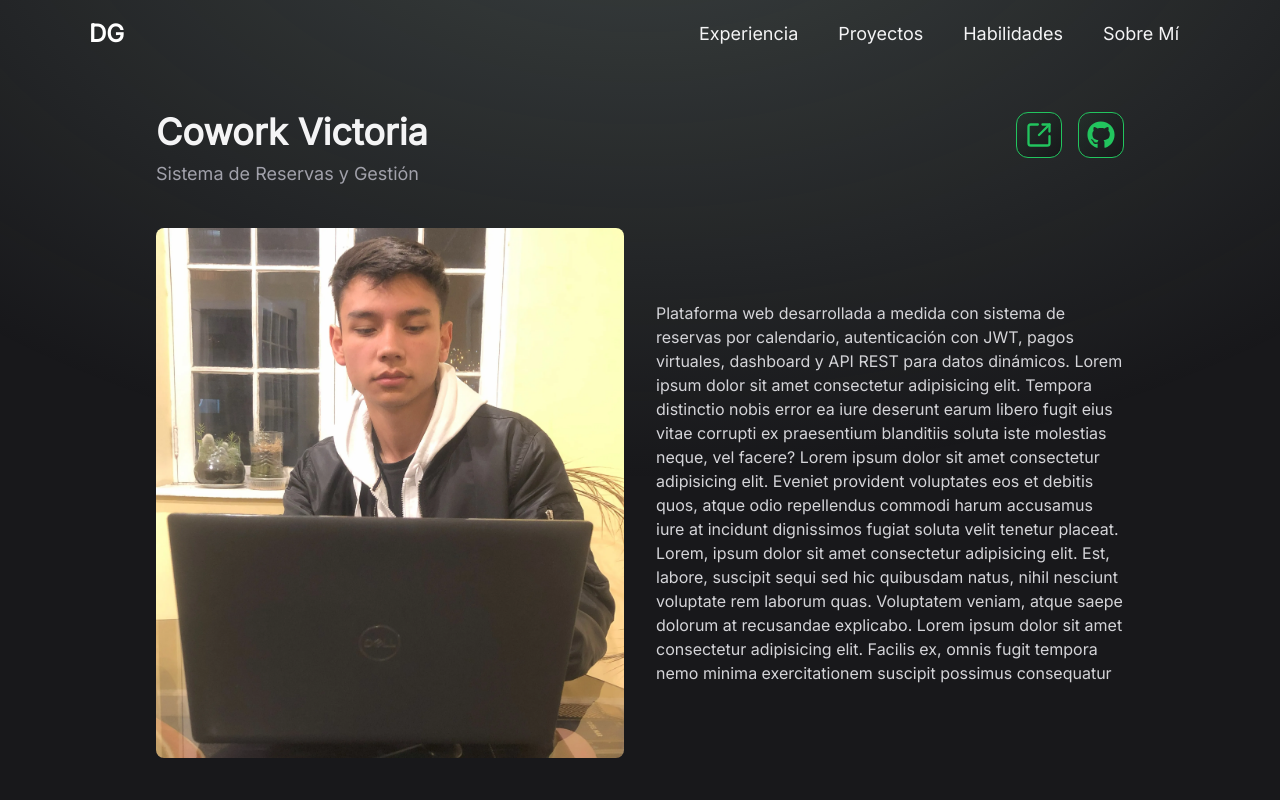
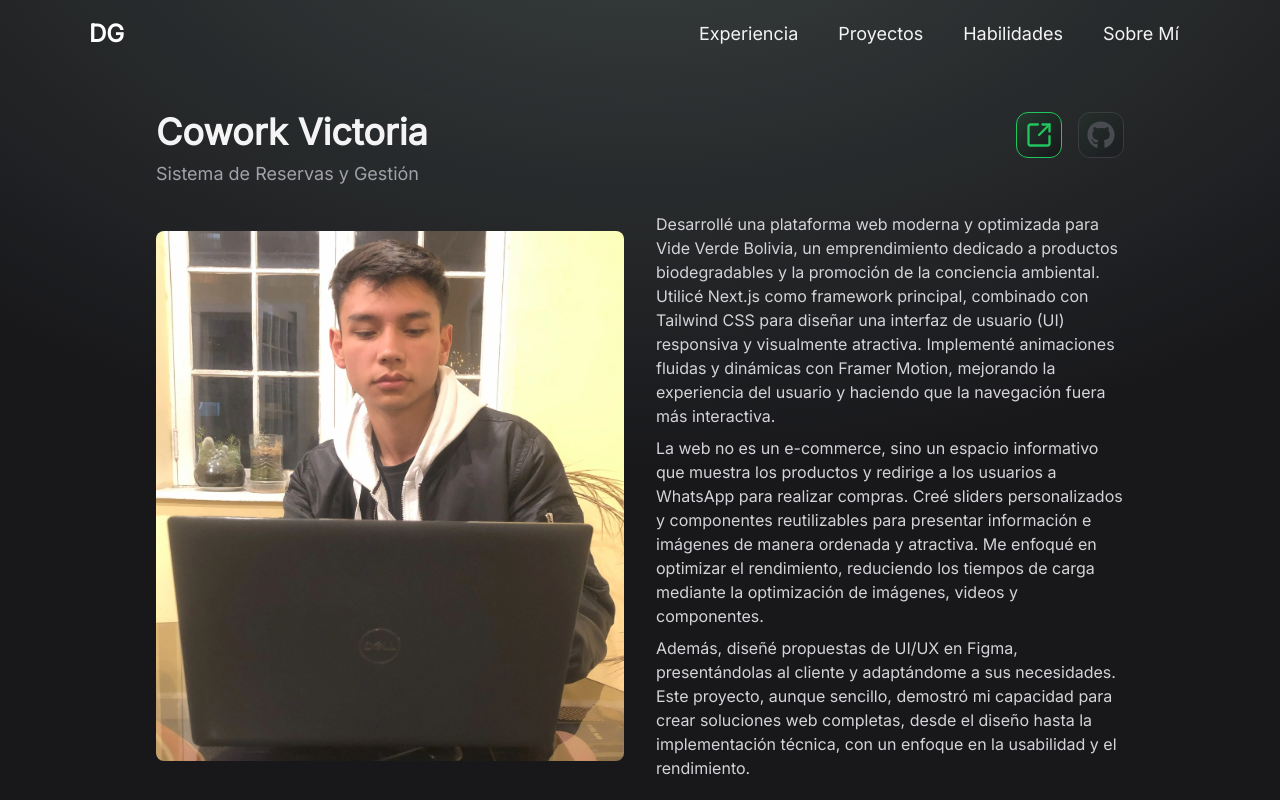
Before and after one commit to DilanGerber/portfolio-dilan, a Next.js app: page /projects/cowork-victoria in a window 1280 px wide. Shown: the top 800 px of the page. Built offline with nearby package versions, Linux system fonts and the light colour scheme.

Commit message:
termine la parte de projects por slug

```diff
--- a/src/app/projects/[slug]/page.jsx
+++ b/src/app/projects/[slug]/page.jsx
@@ -21,9 +21,9 @@ const projectsData = [
         "MongoDB",
         "Tailwind CSS",
       ],
-      link: "/",
+      link: "/projects/cowork-victoria",
       urlProject: "https://coworkvictoria.com/",
-      source: "https://github.com/DilanGerber/cowork-victoria",
+      source: false,
       project: "Sistema de Reservas y Gestión",
       fullTecnologies: [
         "React",
@@ -37,6 +37,11 @@ const projectsData = [
         "Nodemailer",
         "Cloudinary",
       ],
+      descriptionTags: [
+        "Desarrollé una plataforma web moderna y optimizada para Vide Verde Bolivia, un emprendimiento dedicado a productos biodegradables y la promoción de la conciencia ambiental. Utilicé Next.js como framework principal, combinado con Tailwind CSS para diseñar una interfaz de usuario (UI) responsiva y visualmente atractiva. Implementé animaciones fluidas y dinámicas con Framer Motion, mejorando la experiencia del usuario y haciendo que la navegación fuera más interactiva.",
+        "La web no es un e-commerce, sino un espacio informativo que muestra los productos y redirige a los usuarios a WhatsApp para realizar compras. Creé sliders personalizados y componentes reutilizables para presentar información e imágenes de manera ordenada y atractiva. Me enfoqué en optimizar el rendimiento, reduciendo los tiempos de carga mediante la optimización de imágenes, videos y componentes.",
+        "Además, diseñé propuestas de UI/UX en Figma, presentándolas al cliente y adaptándome a sus necesidades. Este proyecto, aunque sencillo, demostró mi capacidad para crear soluciones web completas, desde el diseño hasta la implementación técnica, con un enfoque en la usabilidad y el rendimiento."
+      ]
     },
     {
       id: 2,
@@ -51,10 +56,10 @@ const projectsData = [
         "Tailwind CSS",
         "Framer Motion"
       ],
-      link: "/",
+      link: "/projects/vida-verde",
       urlProject: "https://vida-verde-bolivia.vercel.app/",
-      source: "https://github.com/DilanGerber/vida-verde-bolivia",
-      project: "Sistema de Reservas y Gestión",
+      source: false,
+      project: "Web de Conciencia Ecológica y Productos Biodegradables",
       fullTecnologies: [
         "JavaScript",
         "React",
@@ -62,6 +67,11 @@ const projectsData = [
         "Tailwind CSS",
         "Framer Motion"
       ],
+      descriptionTags: [
+        "Creé un sistema automatizado de reservas que sustituyó procesos manuales, ofreciendo una solución profesional y escalable. Usé Next.js como framework principal y diseñé una interfaz moderna e intuitiva con Tailwind.",
+        "En el backend, desarrollé una API con Node.js y Express para gestionar reservas, autenticación, pagos y administración de oficinas, utilizando MongoDB como base de datos. La autenticación se realizó con Auth.js, permitiendo el registro e inicio de sesión mediante Google, Facebook (OAuth2) y credenciales propias. Los usuarios reciben un token JWT para asignar roles y gestionar permisos de forma segura.",
+        "El dashboard para administradores permite crear, modificar o eliminar oficinas (Cloudinary para imágenes), bloquear fechas, enviar correos automatizados o personalizados (NodeMailer) y visualizar métricas de uso."
+      ]
     },
     {
       id: 3,
@@ -78,22 +88,26 @@ const projectsData = [
         "MongoDB",
         "Tailwind CSS"
       ],
-      link: "/",
+      link: "/projects/room",
       urlProject: "https://room-project-frontend.onrender.com/",
       source: "https://github.com/RoomProyect/room_proyect-backend",
-      project: "Sistema de Reservas y Gestión",
+      project: "Plataforma de Venta de Apartamentos",
       fullTecnologies: [
+        "JavaScript",
         "React",
-        "Next.js",
         "Node.js",
         "Express",
         "MongoDB",
         "Tailwind CSS",
-        "Auth.js",
-        "JWT",
-        "Nodemailer",
-        "Cloudinary",
+        "Firebase",
+        "Redux",
+        "Cloudinary"
       ],
+      descriptionTags: [
+        "Desarrollé, en colaboración con un equipo de 7 personas, una aplicación web para la venta de departamentos. La plataforma permite a los usuarios explorar propiedades disponibles, crear cuentas (mediante registro manual o autenticación con Google), dejar comentarios y realizar compras de manera segura.",
+        "Mi rol fue especialmente relevante en el backend, donde implementé la lógica de negocio y la integración de una pasarela de pagos con Stripe.",
+        "La aplicación fue construida con tecnologías como ReactJS (frontend), Redux Toolkit para la gestión del estado, NodeJS y ExpressJS (backend), y MongoDB con Mongo Atlas para la base de datos y Firebase para la autentificación. Este proyecto me permitió desarrollar habilidades clave como trabajo en equipo, liderazgo y organización de tareas."
+      ]
     },
     {
       id: 4,
@@ -104,7 +118,7 @@ const projectsData = [
       tecnologies: [
         "Python"
       ],
-      link: "/",
+      link: "/projects/my-project",
       urlProject: "https://portfolio-dilan.vercel.app/",
       source: "https://github.com/DilanGerber/portfolio-dilan",
       project: "Sistema de Reservas y Gestión",
@@ -120,6 +134,11 @@ const projectsData = [
         "Nodemailer",
         "Cloudinary",
       ],
+      descriptionTags: [
+        "Creé un sistema automatizado de reservas que sustituyó procesos manuales, ofreciendo una solución profesional y escalable. Usé Next.js como framework principal y diseñé una interfaz moderna e intuitiva con Tailwind.",
+        "En el backend, desarrollé una API con Node.js y Express para gestionar reservas, autenticación, pagos y administración de oficinas, utilizando MongoDB como base de datos. La autenticación se realizó con Auth.js, permitiendo el registro e inicio de sesión mediante Google, Facebook (OAuth2) y credenciales propias. Los usuarios reciben un token JWT para asignar roles y gestionar permisos de forma segura.",
+        "El dashboard para administradores permite crear, modificar o eliminar oficinas (Cloudinary para imágenes), bloquear fechas, enviar correos automatizados o personalizados (NodeMailer) y visualizar métricas de uso."
+      ]
     },
 ];
 
@@ -141,11 +160,21 @@ export const generateStaticParams = async () =>
                   <p className=" text-sm sm:text-lg text-zinc-400">{project.project}</p>
                 </div>
                 <div className=" flex flex-row gap-2 sm:gap-4">
-                  <a href={project.urlProject} target="_blank" className=" border border-green-500 p-2 rounded-xl flex  bg-gradient-to-br from-green-500/5 to-zinc-900 group cursor-pointer hover:border-green-400">
+                  <a href={project.urlProject} target="_blank" className=" border border-green-500 p-2 rounded-xl flex  bg-gradient-to-br from-green-500/10 to-zinc-900 group cursor-pointer hover:border-green-400">
                     <IconOutup className=' size-6 sm:size-7 text-green-500 group-hover:text-green-400'/>
                   </a>
-                  <a href={project.source} target="_blank" className=" border border-green-500 p-2 rounded-xl flex  bg-gradient-to-br from-green-500/5 to-zinc-900 group cursor-pointer hover:border-green-400">
-                    <IconGitHub className=' size-6 sm:size-7 text-green-500 group-hover:text-green-400'/>
+                  <a
+                    href={project.source || "#"}
+                    target={project.source ? "_blank" : undefined}
+                    className={`border p-2 rounded-xl flex items-center bg-gradient-to-br from-green-500/10 to-zinc-900 group cursor-$                 {project.source ? "pointer" : "not-allowed"}
+                      ${project.source ? "border-green-500 hover:border-green-400" : "border-zinc-600 opacity-50"}`}
+                  >
+                    <IconGitHub className={`size-6 sm:size-7 ${project.source ? "text-green-500 group-hover:text-green-400" :                   "text-zinc-500"}`} />
+                    {!project.source && (
+                      <div className="absolute mt-10 opacity-0 group-hover:opacity-100 bg-zinc-800 text-white text-xs px-2 py-1 rounded-md                  transition-opacity">
+                        Repositorio privado
+                      </div>
+                    )}
                   </a>
                 </div>
               </div>
@@ -163,8 +192,10 @@ export const generateStaticParams = async () =>
             </div>
 
             {/* Columna Derecha */}
-            <div className="flex flex-col justify-center items-center lg:items-start text-center lg:text-left">
-              <p className="text-zinc-300 text-left">{project.description} Lorem ipsum dolor sit amet consectetur adipisicing elit. Tempora distinctio nobis error ea iure deserunt earum libero fugit eius vitae corrupti ex praesentium blanditiis soluta iste molestias neque, vel facere? Lorem ipsum dolor sit amet consectetur adipisicing elit. Eveniet provident voluptates eos et debitis quos, atque odio repellendus commodi harum accusamus iure at incidunt dignissimos fugiat soluta velit tenetur placeat. Lorem, ipsum dolor sit amet consectetur adipisicing elit. Est, labore, suscipit sequi sed hic quibusdam natus, nihil nesciunt voluptate rem laborum quas. Voluptatem veniam, atque saepe dolorum at recusandae explicabo. Lorem ipsum dolor sit amet consectetur adipisicing elit. Facilis ex, omnis fugit tempora nemo minima exercitationem suscipit possimus consequatur</p>
+            <div className="flex flex-col justify-center items-center lg:items-start text-center lg:text-left space-y-2">
+              {project.descriptionTags.map((tag, index) => (
+                <p key={index} className="text-zinc-300 text-left">{tag}</p>
+              ))}
             </div>
           </div>
           <h3 className="text-xl text-zinc-100 font-semibold mt-4 sm:mt-8 mb-4">Tecnologías usadas:</h3>
```
